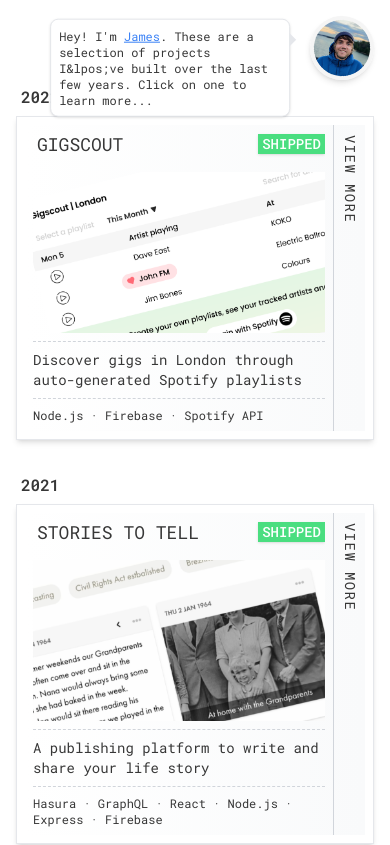
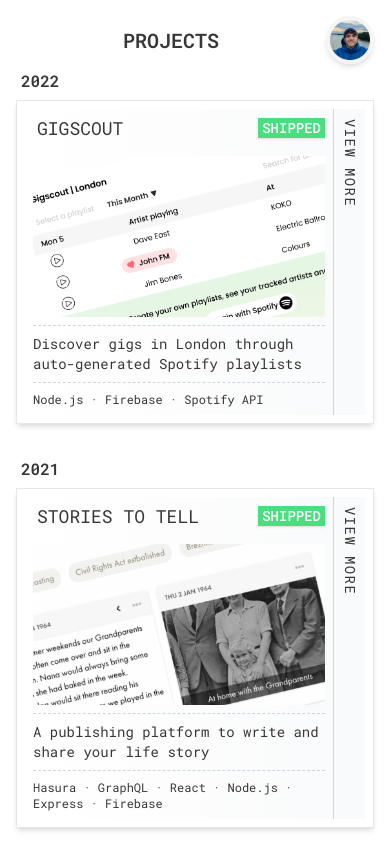
Before and after one commit to jg35/projects.jamesgraham.co.uk, a Next.js app: page / in a window 390 px wide. Shown: the top 845 px of the page. Built offline with nearby package versions, Linux system fonts and the light colour scheme.

Commit message:
mobile tweaks

```diff
--- a/app/[projectSlug]/page.tsx
+++ b/app/[projectSlug]/page.tsx
@@ -45,14 +45,14 @@
       </p>
 
       {project.links.length ? (
-        <ul className="flex mb-4">
+        <ul className="flex mb-4 overflow-x-scroll">
           {project.links.map((link) => (
             <li key={link.href}>
               <Link
                 href={link.href}
                 target="_blank"
                 title={link.description}
-                className="flex flex-wrap items-center text-sm mr-4 bg-black text-white py-1 px-2 shadow hover:underline hover:shadow-lg"
+                className="flex items-center text-sm mr-4 bg-black text-white py-1 px-2 shadow hover:underline hover:shadow-lg text-nowrap"
               >
                 <span className="size-4 mr-2">
                   <GithubIcon />
--- a/app/components/Header.tsx
+++ b/app/components/Header.tsx
@@ -25,7 +25,7 @@
       viewedMessages.push(message.id);
       sessionStorage.setItem("viewedMessages", JSON.stringify(viewedMessages));
     }, 1000);
-    const hideTimeout = setTimeout(() => setShowFace(false), 10000);
+    const hideTimeout = setTimeout(() => setShowFace(false), 5000);
     return () => {
       setShowFace(false);
       clearTimeout(showTimeout);
@@ -47,10 +47,10 @@
         )}
       </div>
 
-      <h1 className="font-bold text-3xl uppercase">{title}</h1>
+      <h1 className="font-bold text-xl md:text-3xl uppercase">{title}</h1>
 
       <div
-        className={`z-20 relative rounded-full border-4 border-neutral-100 w-16 h-16 shadow-md transition-all group ${
+        className={`z-20 relative rounded-full border-4 border-neutral-100 w-12 h-12 sm:w-16 sm:h-16 shadow-md transition-all group ${
           showFace
             ? "rotate-12 border-blue-400"
             : "hover:rotate-12 hover:border-blue-400"
@@ -96,7 +96,7 @@
         >
           James
         </Link>
-        . These are a selection of projects I&lpos;ve built over the last few
+        . These are a selection of projects I&apos;ve built over the last few
         years. Click on one to learn more...
       </>
     ),
--- a/app/layout.tsx
+++ b/app/layout.tsx
@@ -25,7 +25,7 @@
     <html lang="en" className={RobotoMono.className}>
       <body className="font-mono antialiased text-black min-h-screen flex flex-col relative">
         <Header />
-        <main className="mb-12 w-full max-w-screen-2xl mx-auto p-4">
+        <main className="mb-12 w-full max-w-screen-2xl mx-auto px-4 pt-4">
           {children}
         </main>
 
```
